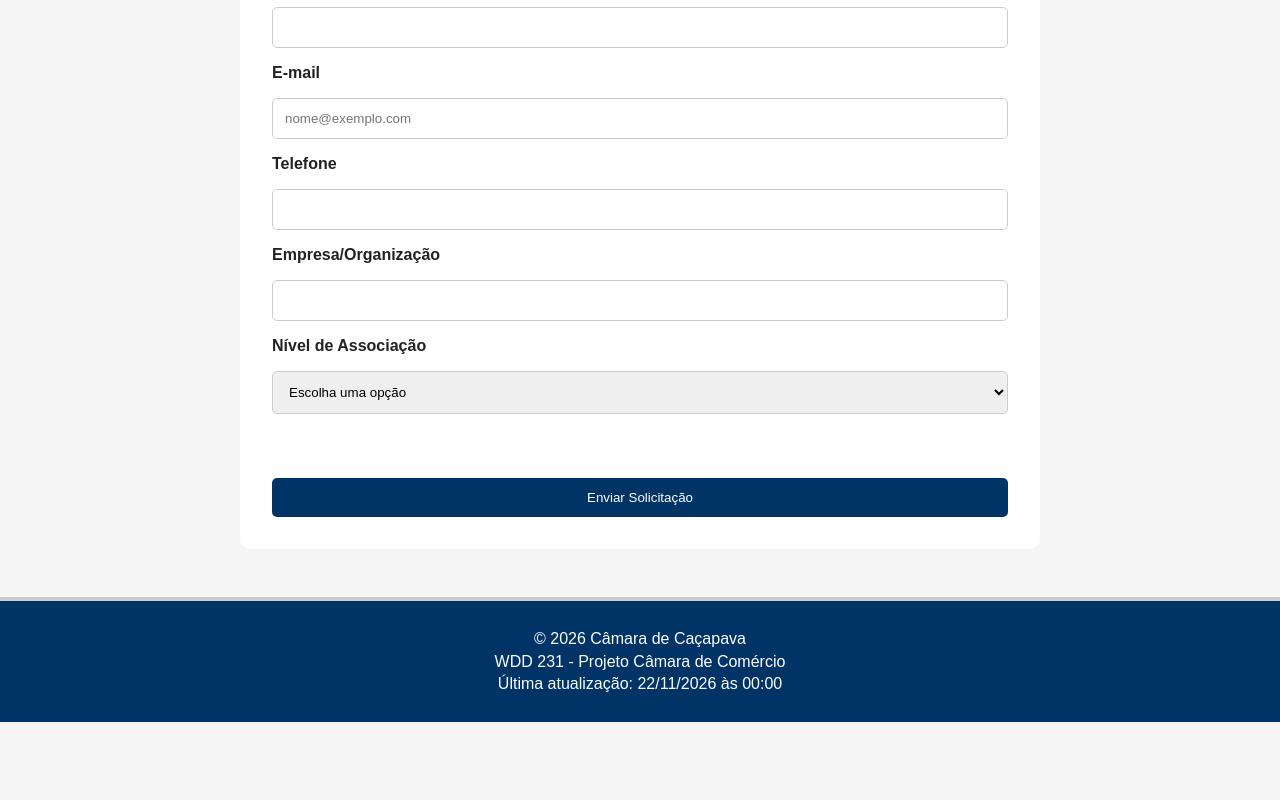
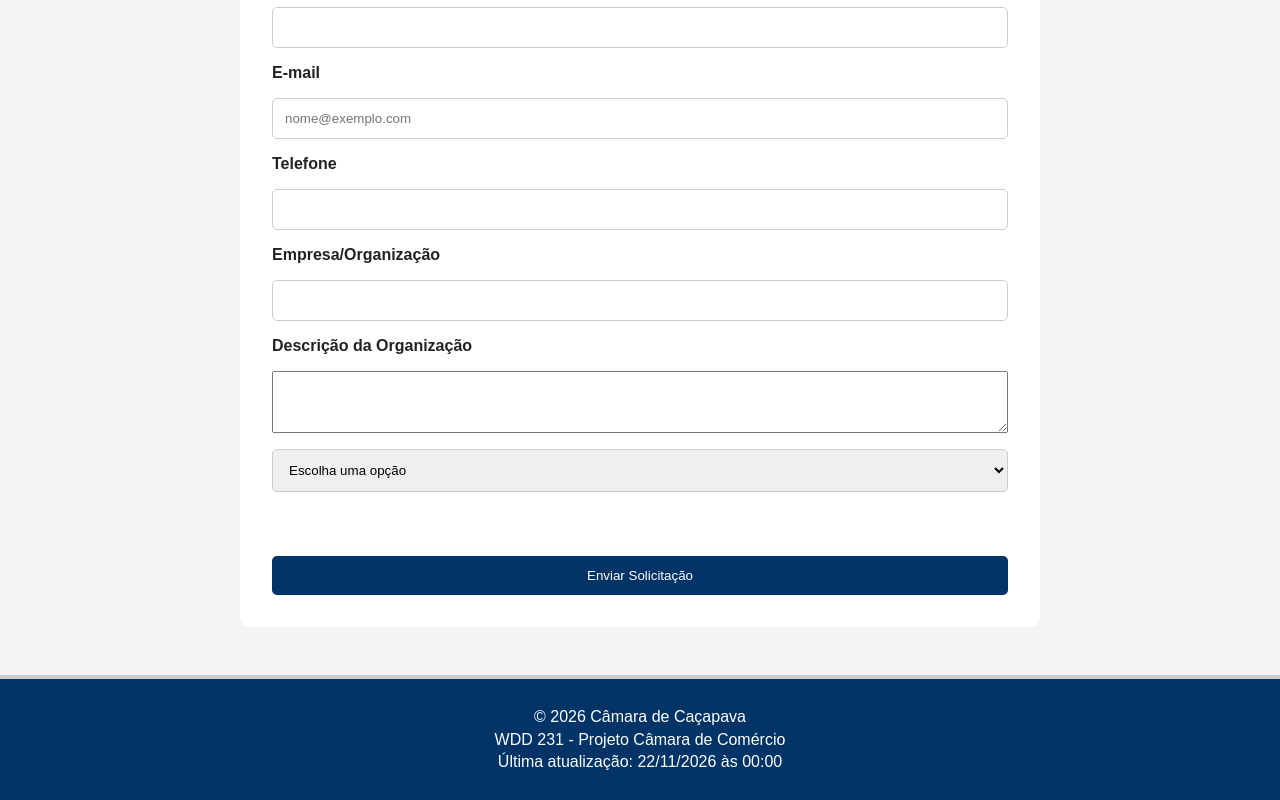
Before and after one commit to Juliooliveira222/wdd231, a plain HTML site: page camara/associacao.html in a window 1280 px wide. Shown: the part 791-1591 px from the top of the page. Before the commit the page ends 1513 px from the top, so only its background shows below. Drawn offline with Linux system fonts and the light colour scheme.

Commit message:
auditoria

```diff
--- a/camara/associacao.html
+++ b/camara/associacao.html
@@ -167,14 +167,22 @@
         <input
             type="text"
             id="organization"
-            name="cargo-na-organizacao"
+            name="organizacao"
             title="Nome da empresa"
             autocomplete="organization-title"
             required>
 
-        <label for="membership">
-            Nível de Associação
-        </label>
+            <label for="description">
+                Descrição da Organização
+            </label>
+
+        <textarea
+            id="description"
+            name="description"
+            title="Descrição da organização"
+            rows="4">
+        </textarea>
+
 
 <select id="membership" name="membership" required>
 
```
